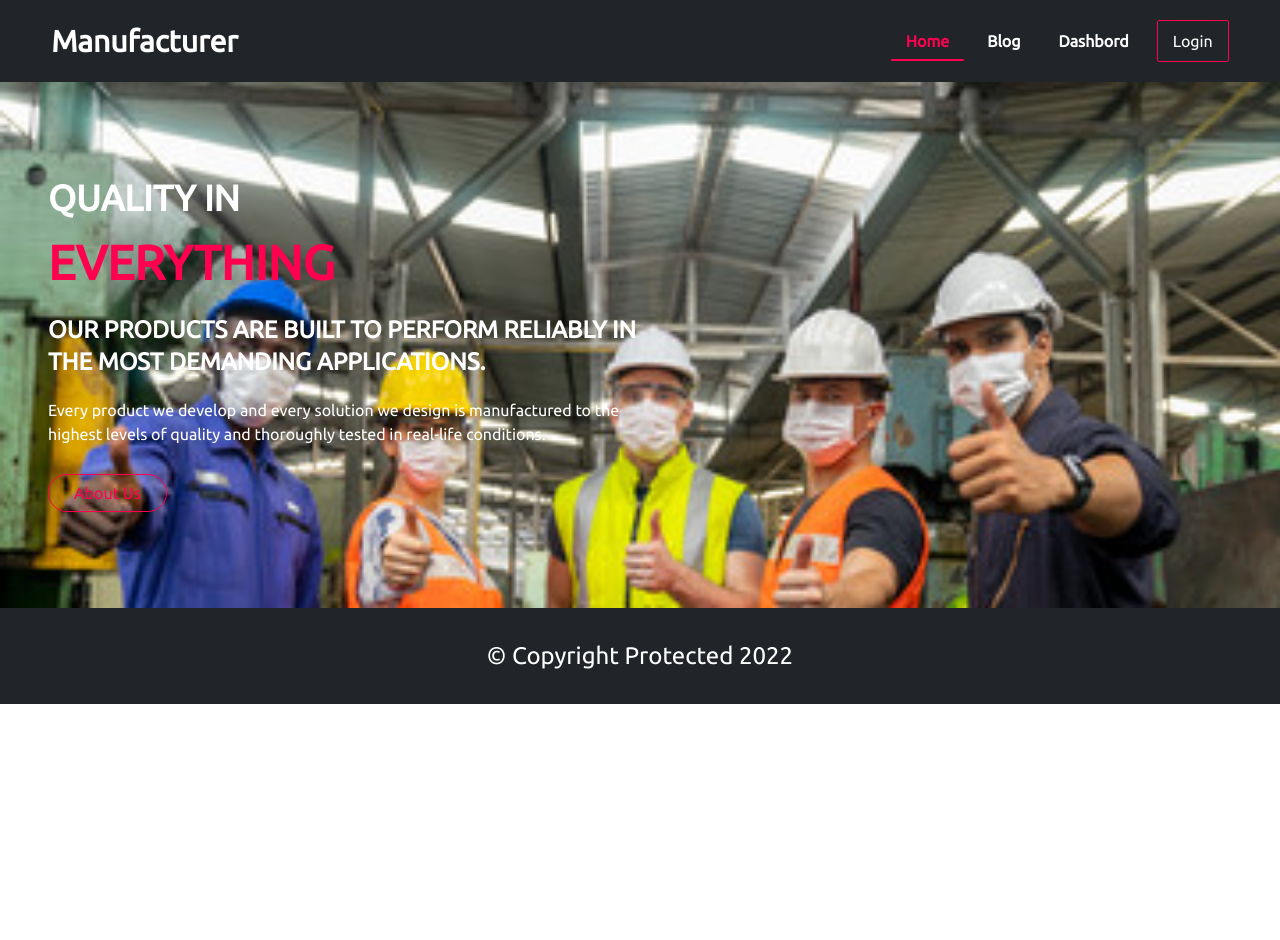
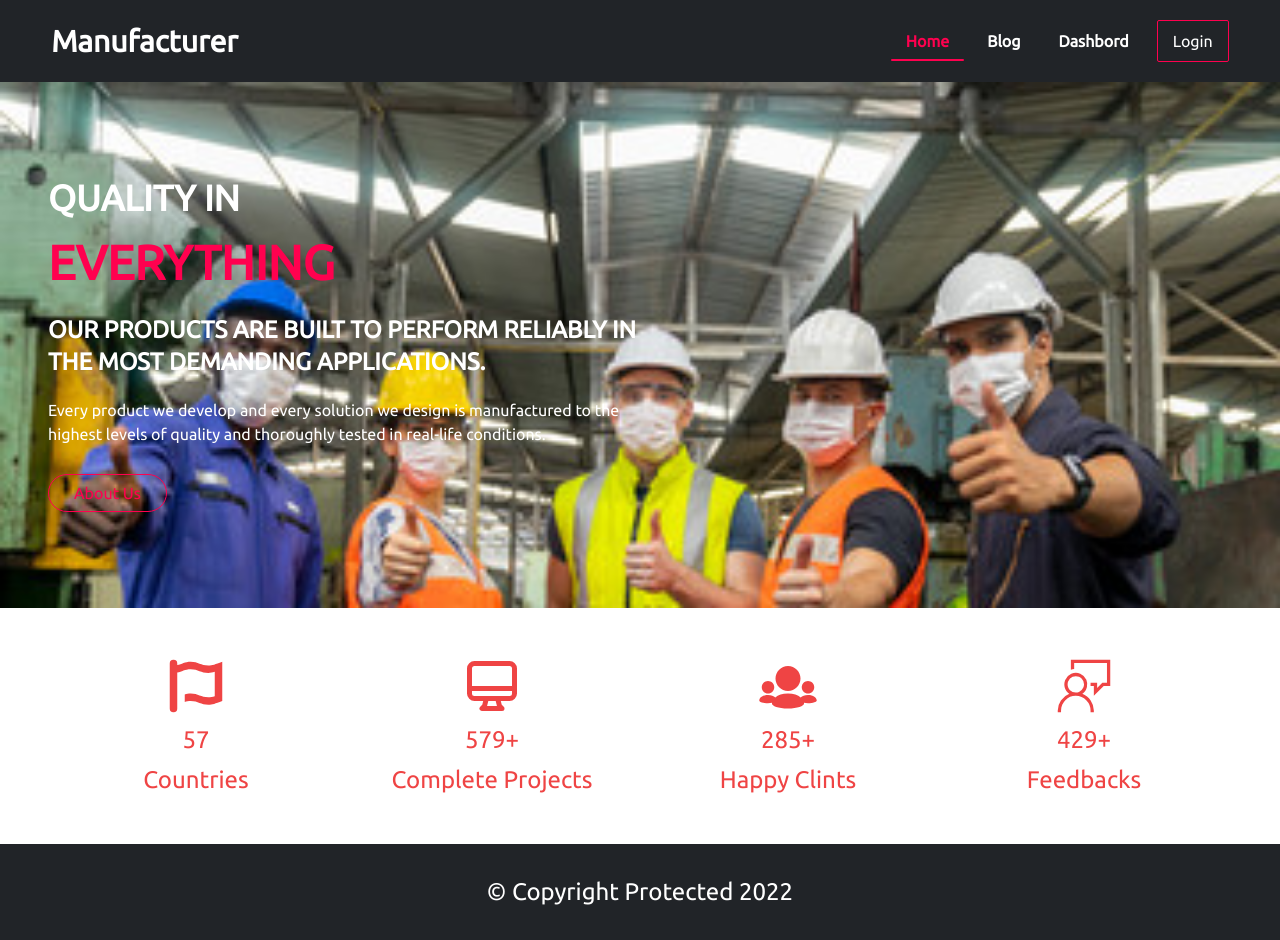
Before and after one commit to sabbir-devs/warehouse-management-client-side, a React (Create React App) app: page / in a window 1280 px wide. Before the commit the page ends 800 px from the top, so only its background shows below. Built offline with nearby package versions, Linux system fonts and the light colour scheme; no server answers.

Commit message:
trust section done

```diff
--- /dev/null
+++ b/public/product.json
@@ -0,0 +1,5 @@
+[
+    {
+        "name": ""
+    }
+]
--- a/src/Pages/Home/Home/Banner/Banner.js
+++ b/src/Pages/Home/Home/Banner/Banner.js
@@ -4,7 +4,7 @@ import './Banner.css';
 const Banner = () => {
   return (
     <div className="banner px-12">
-      <div className="w-2/4 to-transparent py-24">
+      <div className="w-full lg:w-2/4 to-transparent py-24">
         <h1 className="text-4xl font-bold text-white">QUALITY IN</h1>
         <h1 className="text-5xl font-bold mt-5 red">EVERYTHING</h1>
         <p className="text-2xl text-white font-semibold mt-7">
--- a/src/Pages/Home/Home/Home.js
+++ b/src/Pages/Home/Home/Home.js
@@ -1,4 +1,5 @@
 import React from 'react';
+import Trust from '../Trust/Trust';
 import Banner from './Banner/Banner';
 import './Home.css'
 
@@ -6,6 +7,7 @@ const Home = () => {
     return (
         <div className='home'>
             <Banner/>
+            <Trust/>
         </div>
     );
 };
--- a/src/Pages/Home/Login/Login.js
+++ b/src/Pages/Home/Login/Login.js
@@ -136,7 +136,7 @@ const Login = () => {
           </small>
         </p>
         <div className="divider">OR</div>
-        <button onClick={signInWithGoogle} className="google-signin w-full">
+        <button onClick={() => signInWithGoogle()} className="google-signin w-full">
           <FcGoogle style={{ fontSize: "30px" }}></FcGoogle>Google Sign In
         </button>
       </div>
--- a/src/Pages/Home/Signup/Signup.js
+++ b/src/Pages/Home/Signup/Signup.js
@@ -162,7 +162,7 @@ const Signup = () => {
           </small>
         </p>
         <div className="divider">OR</div>
-        <button onClick={signInWithGoogle} className="google-signin w-full">
+        <button onClick={() => signInWithGoogle()} className="google-signin w-full">
           <FcGoogle style={{ fontSize: "30px" }}></FcGoogle>Google Sign In
         </button>
       </div>
--- /dev/null
+++ b/src/Pages/Home/Trust/Trust.js
@@ -0,0 +1,35 @@
+import React from "react";
+import "./Trust.css";
+import { FaFontAwesomeFlag } from 'react-icons/fa';
+import { HiOutlineDesktopComputer } from 'react-icons/hi';
+import { TiGroup } from 'react-icons/ti';
+import { VscFeedback } from 'react-icons/vsc';
+
+const Trust = () => {
+  return (
+    <div className="trust flex flex-col lg:flex-row lg:flex items-center justify-center p-12 text-red-500 text-2xl">
+      <div className="text-center w-1/4 lg:w-full flex flex-col justify-center items-center">
+          <FaFontAwesomeFlag className="text-6xl font-thin"></FaFontAwesomeFlag>
+        <h1 className="my-2">57</h1>
+        <p>Countries</p>
+      </div>
+      <div className="text-center w-1/4 lg:w-full flex flex-col justify-center items-center">
+          <HiOutlineDesktopComputer className="text-6xl font-thin"></HiOutlineDesktopComputer>
+        <h1 className="my-2">579+</h1>
+        <p>Complete Projects</p>
+      </div>
+      <div className="text-center w-1/4 lg:w-full flex flex-col justify-center items-center">
+        <TiGroup className="text-6xl font-thin"></TiGroup>
+        <h1 className="my-2">285+</h1>
+        <p>Happy Clints</p>
+      </div>
+      <div className="text-center w-1/4 lg:w-full flex flex-col justify-center items-center">
+        <VscFeedback className="text-6xl font-thin"></VscFeedback>
+        <h1 className="my-2">429+</h1>
+        <p>Feedbacks</p>
+      </div>
+    </div>
+  );
+};
+
+export default Trust;
```
Also changed, not shown: src/Pages/Home/Trust/Trust.css (added).
